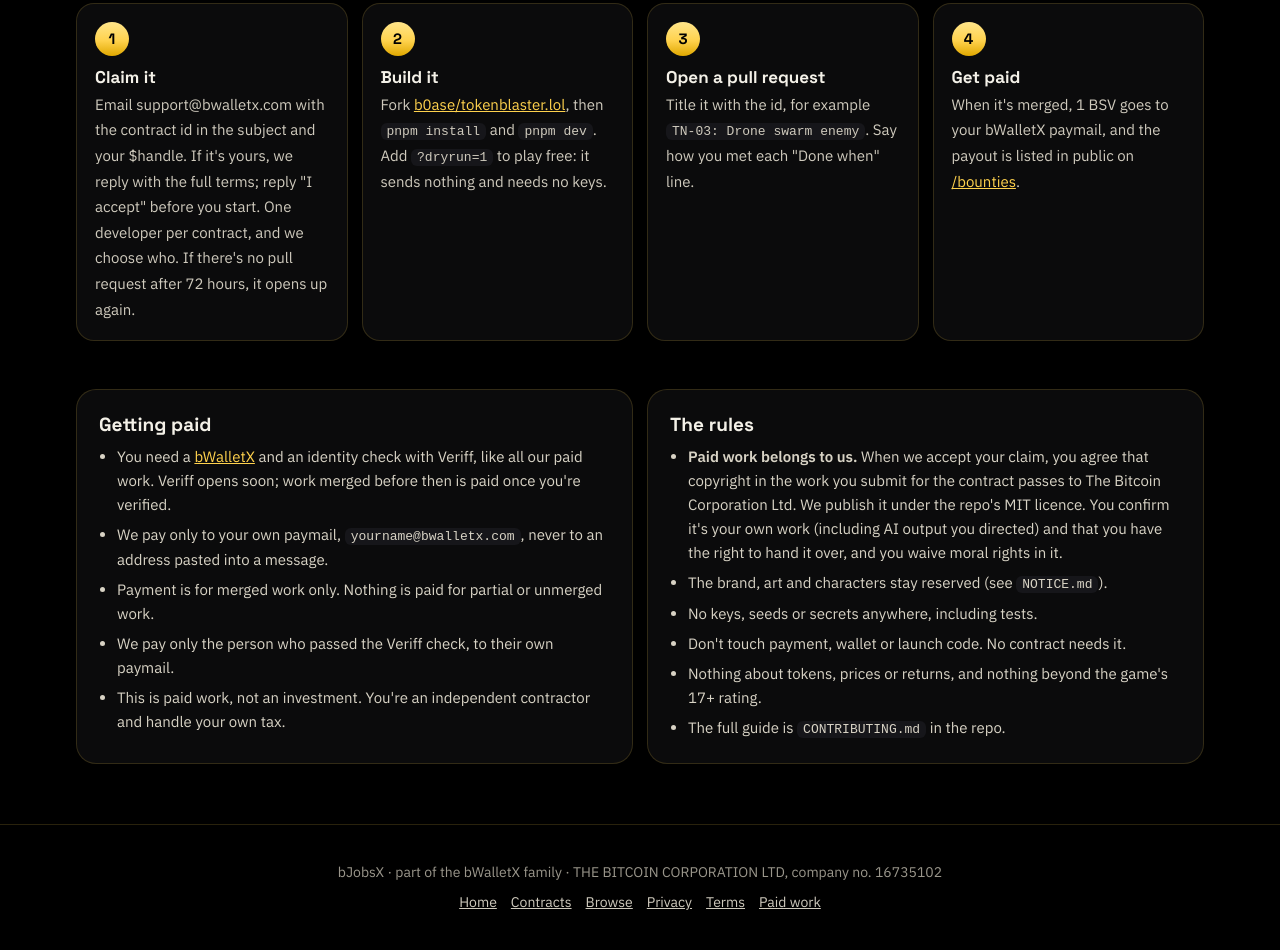
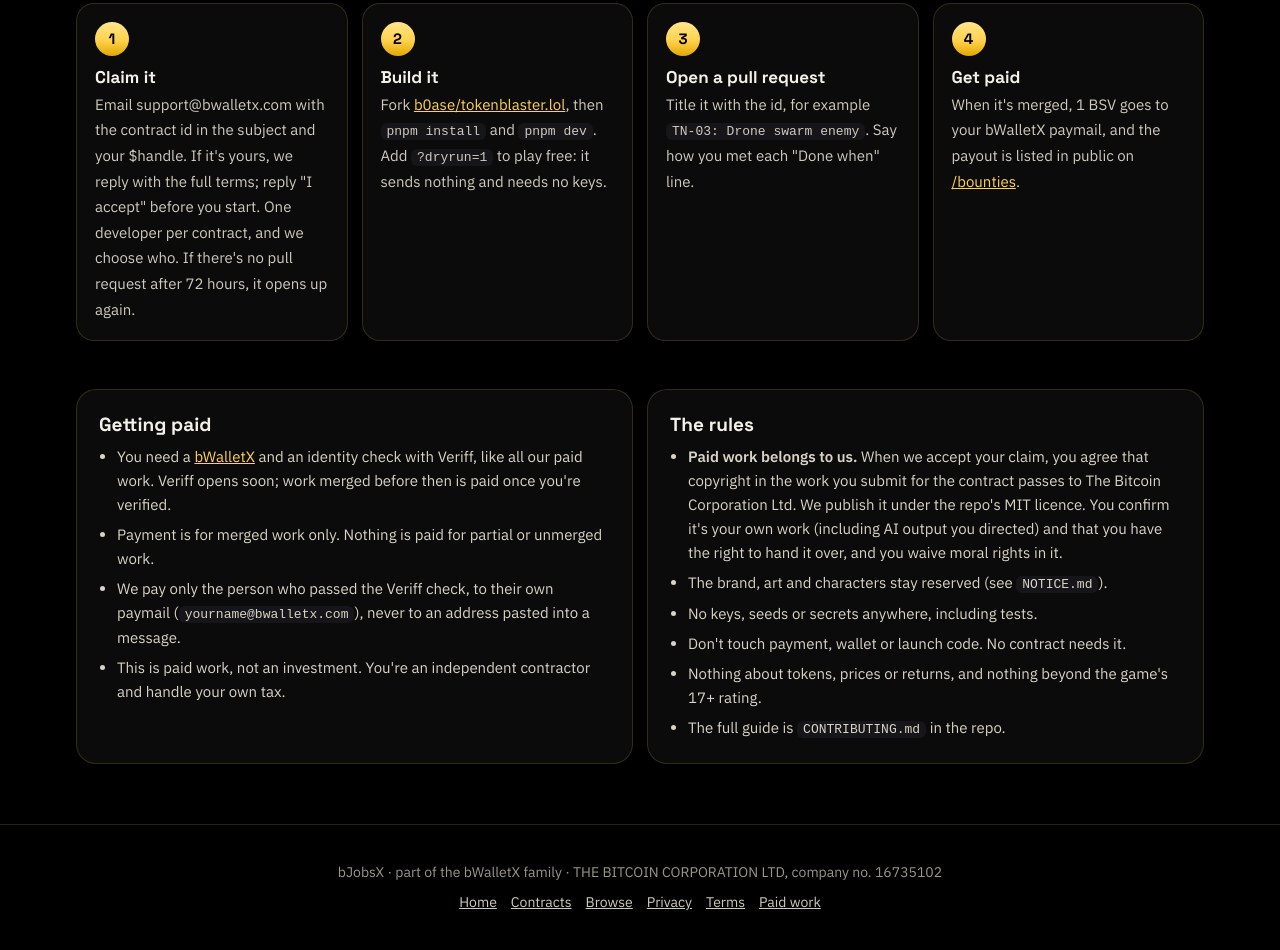
Before and after one commit to bitcoin-corp/bjobsx-site, a website: page contracts.html in a window 1280 px wide. Shown: the part 1410-2360 px from the top of the page. Drawn offline with nearby package versions, Linux system fonts and the light colour scheme.

Commit message:
Contracts: merge the two pay-to-paymail lines
Co-Authored-By: Claude Opus 5.5 <noreply@anthropic.com>

```diff
--- a/contracts.html
+++ b/contracts.html
@@ -145,9 +145,8 @@ section.blk{margin-top:48px}
         <h3 id="rulesH">Getting paid</h3>
         <ul class="rules">
           <li>You need a <a class="gold" href="https://bwalletx.com/get">bWalletX</a> and an identity check with Veriff, like all our paid work. Veriff opens soon; work merged before then is paid once you're verified.</li>
-          <li>We pay only to your own paymail, <code>yourname@bwalletx.com</code>, never to an address pasted into a message.</li>
-          <li>Payment is for merged work only. Nothing is paid for partial or unmerged work.</li>
-          <li>We pay only the person who passed the Veriff check, to their own paymail.</li>
+                    <li>Payment is for merged work only. Nothing is paid for partial or unmerged work.</li>
+          <li>We pay only the person who passed the Veriff check, to their own paymail (<code>yourname@bwalletx.com</code>), never to an address pasted into a message.</li>
           <li>This is paid work, not an investment. You're an independent contractor and handle your own tax.</li>
         </ul>
       </div>
```
